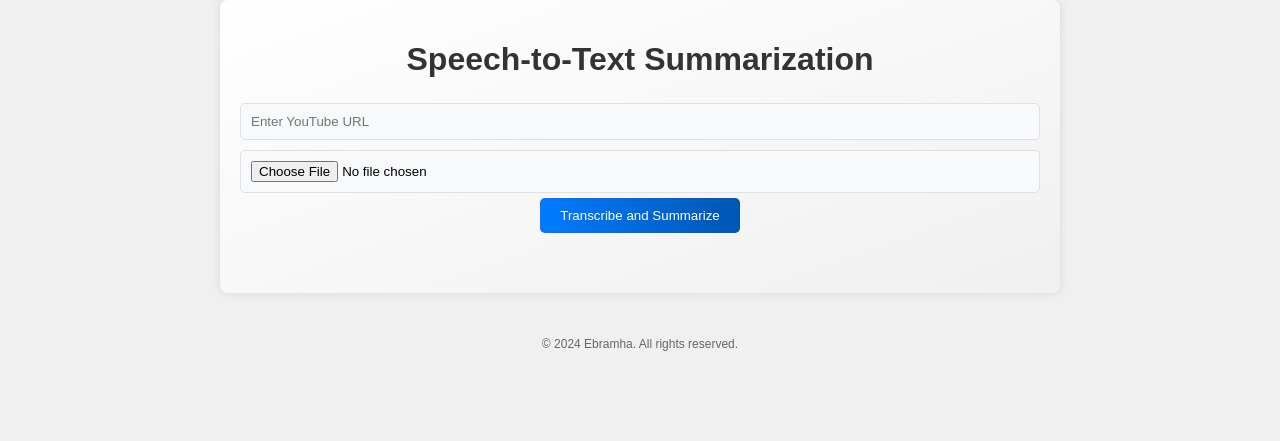
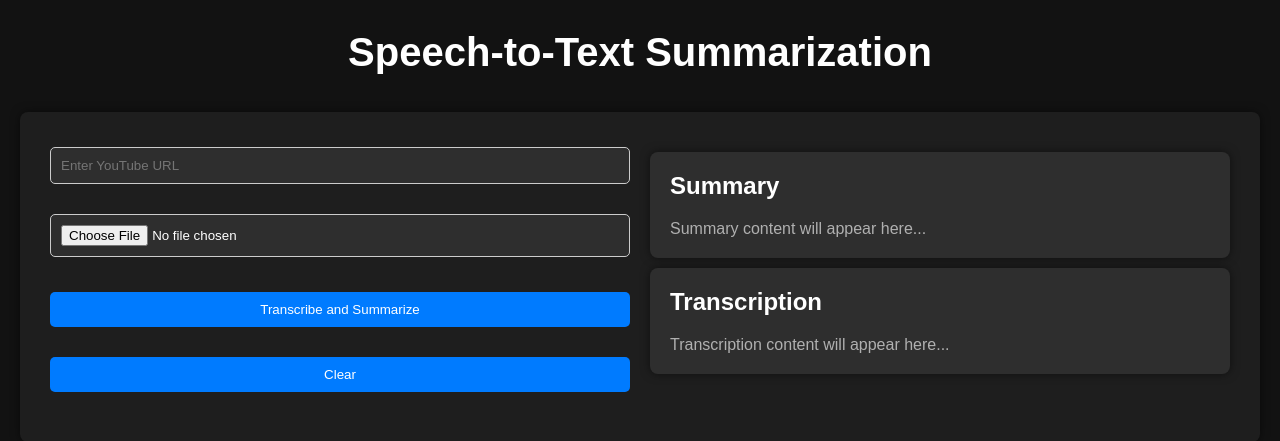
Before and after one commit to HARISH20205/STS, a Flask app: page / in a window 1280 px wide. Shown: the top 441 px of the page. Run offline with Flask 3, Linux system fonts and the light colour scheme.

Commit message:
Updated Files

```diff
--- a/app.py
+++ b/app.py
@@ -9,6 +9,7 @@ import validators
 import logging
 from functools import lru_cache
 from dotenv import load_dotenv
+import time
 
 load_dotenv()
 
@@ -16,10 +17,8 @@ app = Flask(__name__)
 
 logging.basicConfig(level=logging.INFO)
 
-# Load Pegasus model name directly (replace with your preferred model)
-MODEL_NAME = "google/pegasus-xsum"
+MODEL_NAME = "google/pegasus-multi_news"
 
-# Function to convert audio file to WAV format if it's not already in that format
 def convert_to_wav(audio_file_path):
     try:
         logging.info(f"Converting {audio_file_path} to WAV...")
@@ -35,19 +34,16 @@ def convert_to_wav(audio_file_path):
         logging.error(f"Error converting audio to WAV: {e}")
         raise ValueError(f"Error converting audio to WAV: {e}")
 
-# Cached function to load Whisper model
 @lru_cache(maxsize=1)
 def load_whisper_model():
     return whisper.load_model("base")
 
-# Cached function to load Pegasus model
 @lru_cache(maxsize=1)
 def load_pegasus_model():
     tokenizer = PegasusTokenizer.from_pretrained(MODEL_NAME)
     model = PegasusForConditionalGeneration.from_pretrained(MODEL_NAME)
     return tokenizer, model
 
-# Function to transcribe audio using Whisper
 def transcribe_audio_with_whisper(audio_file_path):
     try:
         logging.info(f"Transcribing audio file: {audio_file_path}")
@@ -61,13 +57,15 @@ def transcribe_audio_with_whisper(audio_file_path):
         logging.error(f"Error in audio transcription: {e}")
         raise ValueError(f"Error in audio transcription: {e}")
 
-# Function to summarize text using Pegasus-XSUM
 def summarize_text_with_pegasus(text, tokenizer, model):
     try:
         inputs = tokenizer(text, truncation=True, padding="longest", return_tensors="pt")
         total_tokens = len(inputs["input_ids"][0])
         min_summary_length = max(math.ceil(total_tokens / 5), 30)
         max_summary_length = min(math.ceil(total_tokens / 3), 120)
+
+        if min_summary_length >= max_summary_length:
+            min_summary_length = max_summary_length - 1
 
         summary_ids = model.generate(
             inputs.input_ids,
@@ -83,27 +81,34 @@ def summarize_text_with_pegasus(text, tokenizer, model):
         logging.error(f"Error in text summarization: {e}")
         raise ValueError(f"Error in text summarization: {e}")
 
-# Function to download audio from YouTube
-def download_audio_from_youtube(url):
-    try:
-        if validators.url(url):
-            yt = YouTube(url)
-            audio_stream = yt.streams.filter(only_audio=True).first()
-            if audio_stream:
-                output_file_path = audio_stream.download(filename="downloaded_audio")
-                return output_file_path
+def download_audio_from_youtube(url, retries=3, backoff_factor=0.3):
+    attempt = 0
+    while attempt < retries:
+        try:
+            if validators.url(url):
+                yt = YouTube(url)
+                audio_stream = yt.streams.filter(only_audio=True).first()
+                if audio_stream:
+                    output_file_path = audio_stream.download(filename="downloaded_audio")
+                    return output_file_path
+                else:
+                    raise ValueError("No audio streams found for the YouTube video.")
             else:
-                raise ValueError("No audio streams found for the YouTube video.")
-        else:
-            raise ValueError("Invalid YouTube URL provided.")
-    except Exception as e:
-        logging.error(f"Error downloading audio from YouTube: {e}")
-        raise ValueError(f"Error downloading audio from YouTube: {e}")
+                raise ValueError("Invalid YouTube URL provided.")
+        except Exception as e:
+            logging.error(f"Attempt {attempt + 1} failed: {e}")
+            attempt += 1
+            time.sleep(backoff_factor * (2 ** attempt))
+            if attempt == retries:
+                raise ValueError(f"Error downloading audio from YouTube: {e}")
+def allowed_file(filename):
+    ALLOWED_EXTENSIONS = {'wav', 'mp3', 'aac', 'flac', 'm4a'}
+    return '.' in filename and filename.rsplit('.', 1)[1].lower() in ALLOWED_EXTENSIONS
+
 
 @app.route('/')
 def index():
     return render_template('index.html')
-
 @app.route('/transcribe', methods=['POST'])
 def transcribe():
     try:
@@ -112,6 +117,10 @@ def transcribe():
             audio_file_path = download_audio_from_youtube(youtube_url)
         elif 'file' in request.files:
             audio_file = request.files['file']
+            if not audio_file.filename:
+                return jsonify({"error": "No file selected."}), 400
+            if not allowed_file(audio_file.filename):
+                return jsonify({"error": "Invalid file type. Please upload an audio file."}), 400
             audio_file_path = f"uploaded_audio.{audio_file.filename.split('.')[-1]}"
             audio_file.save(audio_file_path)
         else:
@@ -124,8 +133,11 @@ def transcribe():
             return jsonify({"transcription": transcription, "summary": summary})
         else:
             return jsonify({"error": "Transcription failed."}), 500
+    except ValueError as e:
+        return jsonify({"error": str(e)}), 400
     except Exception as e:
-        return jsonify({"error": str(e)}), 500
+        return jsonify({"error": "An unexpected error occurred."}), 500
+
 
 if __name__ == "__main__":
     app.run(debug=True)
--- a/static/css/styles.css
+++ b/static/css/styles.css
@@ -1,55 +1,63 @@
-/* styles.css */
-
 /* General styling */
 body {
     font-family: 'Arial', sans-serif;
     margin: 0;
     padding: 0;
-    background-color: #f0f0f0;
+    background-color: #121212;
+    color: #ffffff;
+}
+
+h1 {
+    color: #ffffff;
+    text-align: center;
+    margin-top: 20px;
+    font-size: 2.5em;
+    padding: 10px;
 }
 
 .container {
-    max-width: 800px;
-    margin: 0 auto;
+    display: flex;
+    justify-content: space-between;
     padding: 20px;
-    background-color: #fff;
-    box-shadow: 0 0 10px rgba(0, 0, 0, 0.1);
+    background-color: #1e1e1e;
+    margin: 20px auto;
+    max-width: 1200px;
+    box-shadow: 0 0 10px rgba(0, 0, 0, 0.5);
     border-radius: 8px;
 }
 
-h1, h2 {
-    color: #333;
-    text-align: center;
+.left-container, .right-container {
+    flex: 1;
+    margin: 10px;
+    display: flex;
+    flex-direction: column;
+    justify-content: flex-start;
+}
+
+form {
+    display: flex;
+    flex-direction: column;
+}
+
+.input-container {
+    display: flex;
+    flex-direction: column;
     margin-bottom: 20px;
 }
 
-p {
-    color: #666;
-    line-height: 1.6;
-}
-
-/* Form styling */
-form {
-    margin-top: 20px;
-    text-align: center;
-}
-
-input[type="text"], input[type="url"], input[type="file"], textarea {
-    width: 100%;
+.input-container input[type="text"],
+.input-container input[type="file"] {
     padding: 10px;
     margin: 5px 0;
     border: 1px solid #ccc;
     border-radius: 5px;
     box-sizing: border-box;
-    transition: border-color 0.3s ease;
+    background-color: #2e2e2e;
+    color: #ffffff;
 }
 
-input[type="text"]:focus, input[type="url"]:focus, input[type="file"]:focus, textarea:focus {
-    border-color: #6c757d;
-    outline: none;
-}
-
-input[type="submit"] {
+.input-container input[type="submit"],
+.input-container button {
     background-color: #007bff;
     color: #fff;
     border: none;
@@ -57,74 +65,69 @@ input[type="submit"] {
     cursor: pointer;
     border-radius: 5px;
     transition: background-color 0.3s ease;
+    margin-top: 10px;
 }
 
-input[type="submit"]:hover {
+.input-container input[type="submit"]:hover,
+.input-container button:hover {
     background-color: #0056b3;
 }
 
-/* Response messages */
-.response {
+#processing {
+    display: none;
+    color: #007bff;
+    font-size: 1.2em;
     margin-top: 20px;
-    padding: 10px;
-    border-radius: 5px;
-    font-size: 14px;
-    text-align: center;
 }
 
-.response.success {
-    background-color: #d4edda;
-    color: #155724;
-    border: 1px solid #c3e6cb;
+/* Summary and Transcription */
+.response-box {
+    padding: 20px;
+    background-color: #2e2e2e;
+    border-radius: 8px;
+    margin-top: 20px;
+    box-shadow: 0 0 10px rgba(0, 0, 0, 0.5);
+    overflow-wrap: break-word;
 }
 
-.response.error {
-    background-color: #f8d7da;
-    color: #721c24;
-    border: 1px solid #f5c6cb;
+.response-box h2 {
+    margin-top: 0;
+    font-size: 1.5em;
+    color: #ffffff;
 }
 
-/* Result display */
-#result {
-    display: none;
-    margin-top: 20px;
-    padding: 10px;
-    border-radius: 5px;
-    font-size: 14px;
-    background-color: #e9ecef;
+.response-box p {
+    margin: 10px 0 0;
+    font-size: 1em;
+    color: #b0b0b0;
 }
 
-#result h2 {
-    color: #333;
-    text-align: left;
+#summary, #transcription {
+    margin-top: 10px;
 }
 
-#result p {
-    color: #555;
-    text-align: left;
-    white-space: pre-wrap; /* Preserve line breaks */
+/* Responsive styling */
+@media (max-width: 768px) {
+    .container {
+        flex-direction: column;
+        align-items: center;
+    }
+
+    .left-container, .right-container {
+        width: 100%;
+    }
 }
 
-/* Footer */
-footer {
-    margin-top: 20px;
-    text-align: center;
-    color: #777;
-    font-size: 12px;
-    padding: 10px 0;
-    background-color: #f0f0f0;
+@media (max-width: 480px) {
+    h1 {
+        font-size: 2em;
+    }
+
+    .input-container input[type="text"],
+    .input-container input[type="file"],
+    .input-container input[type="submit"],
+    .input-container button {
+        width: 100%;
+        margin: 5px 0;
+    }
 }
-
-/* Colorful enhancements */
-.container {
-    background: linear-gradient(to bottom right, #ffffff, #f0f0f0);
-}
-
-input[type="text"], input[type="url"], input[type="file"], textarea {
-    background: #f8f9fa;
-    border: 1px solid #dee2e6;
-}
-
-input[type="submit"] {
-    background: linear-gradient(to right, #007bff, #0056b3);
-}
--- a/static/js/scripts.js
+++ b/static/js/scripts.js
@@ -1,31 +1,48 @@
-document.getElementById('transcribeForm').addEventListener('submit', async function(event) {
+document.getElementById("transcribeForm").addEventListener("submit", function(event) {
     event.preventDefault();
-    const formData = new FormData(this);
-    document.getElementById('loading').style.display = 'block';
-    document.getElementById('response').style.display = 'none';
 
-    try {
-        const response = await fetch('/transcribe', {
-            method: 'POST',
-            body: formData
-        });
+    var form = event.target;
+    var formData = new FormData(form);
+    var xhr = new XMLHttpRequest();
 
-        const result = await response.json();
-        document.getElementById('loading').style.display = 'none';
+    // Display the processing message before sending the request
+    document.getElementById("processing").style.display = "block";
+    document.getElementById("processing").textContent = "Processing...";
 
-        if (response.ok) {
-            document.getElementById('transcription').textContent = result.transcription;
-            document.getElementById('summary').textContent = result.summary;
-            document.getElementById('result').style.display = 'block';
-        } else {
-            document.getElementById('response').textContent = result.error;
-            document.getElementById('response').classList.add('error');
-            document.getElementById('response').style.display = 'block';
+    xhr.open("POST", form.action, true);
+
+    xhr.onreadystatechange = function() {
+        if (xhr.readyState === XMLHttpRequest.DONE) {
+            document.getElementById("processing").style.display = "none";
+
+            var response = JSON.parse(xhr.responseText);
+
+            if (xhr.status === 200) {
+                document.getElementById("summary-content").textContent = response.summary;
+                document.getElementById("transcription-content").textContent = response.transcription;
+            } else {
+                document.getElementById("processing").style.display = "block";
+                document.getElementById("processing").textContent = response.error;
+            }
+
+            document.getElementById("youtube-url").disabled = false;
+            document.getElementById("file-input").disabled = false;
         }
-    } catch (error) {
-        document.getElementById('loading').style.display = 'none';
-        document.getElementById('response').textContent = 'An error occurred while processing your request.';
-        document.getElementById('response').classList.add('error');
-        document.getElementById('response').style.display = 'block';
-    }
+    };
+
+    xhr.send(formData);
+
+    document.getElementById("youtube-url").disabled = true;
+    document.getElementById("file-input").disabled = true;
+    document.getElementById("summary-content").textContent = "Summary content will appear here...";
+    document.getElementById("transcription-content").textContent = "Transcription content will appear here...";
 });
+
+document.getElementById('clear-btn').addEventListener('click', function() {
+    document.getElementById('youtube-url').value = '';
+    document.getElementById('file-input').value = '';
+    document.getElementById("summary-content").textContent = "Summary content will appear here...";
+    document.getElementById("transcription-content").textContent = "Transcription content will appear here...";
+    document.getElementById("processing").style.display = "none";
+    document.getElementById("processing").textContent = "Processing...";
+});
--- a/templates/index.html
+++ b/templates/index.html
@@ -7,25 +7,36 @@
     <link rel="stylesheet" type="text/css" href="{{ url_for('static', filename='css/styles.css') }}">
 </head>
 <body>
+    <h1>Speech-to-Text Summarization</h1>
     <div class="container">
-        <h1>Speech-to-Text Summarization</h1>
-        <form id="transcribeForm" action="/transcribe" method="post" enctype="multipart/form-data">
-            <input type="text" id="url" name="url" placeholder="Enter YouTube URL">
-            <input type="file" id="file" name="file" accept="audio/*">
-            <input type="submit" value="Transcribe and Summarize">
-        </form>
-        <div id="loading" style="display: none;">Processing...</div>
-        <div id="response" class="response"></div>
-        <div id="result">
-            <h2>Transcription</h2>
-            <p id="transcription"></p>
-            <h2>Summary</h2>
-            <p id="summary"></p>
+        <div class="left-container">
+            <form id="transcribeForm" action="/transcribe" method="post" enctype="multipart/form-data">
+                <div class="input-container">
+                    <input type="text" id="youtube-url" name="url" placeholder="Enter YouTube URL">
+                </div>
+                <div class="input-container">
+                    <input type="file" id="file-input" name="file" accept="audio/*">
+                </div>
+                <div class="input-container">
+                    <input type="submit" value="Transcribe and Summarize">
+                </div>
+                <div class="input-container">
+                    <button type="button" id="clear-btn">Clear</button>
+                </div>
+            </form>
+            <div id="processing">Processing...</div>
+        </div>
+        <div class="right-container">
+            <div id="summary" class="response-box">
+                <h2>Summary</h2>
+                <p id="summary-content">Summary content will appear here...</p>
+            </div>
+            <div id="transcription" class="response-box">
+                <h2>Transcription</h2>
+                <p id="transcription-content">Transcription content will appear here...</p>
+            </div>
         </div>
     </div>
-    <footer>
-        <p>&copy; 2024 Ebramha. All rights reserved.</p>
-    </footer>
     <script src="{{ url_for('static', filename='js/scripts.js') }}"></script>
 </body>
 </html>
```
Also changed, not shown: vercel.json (deleted), 2 other files.
